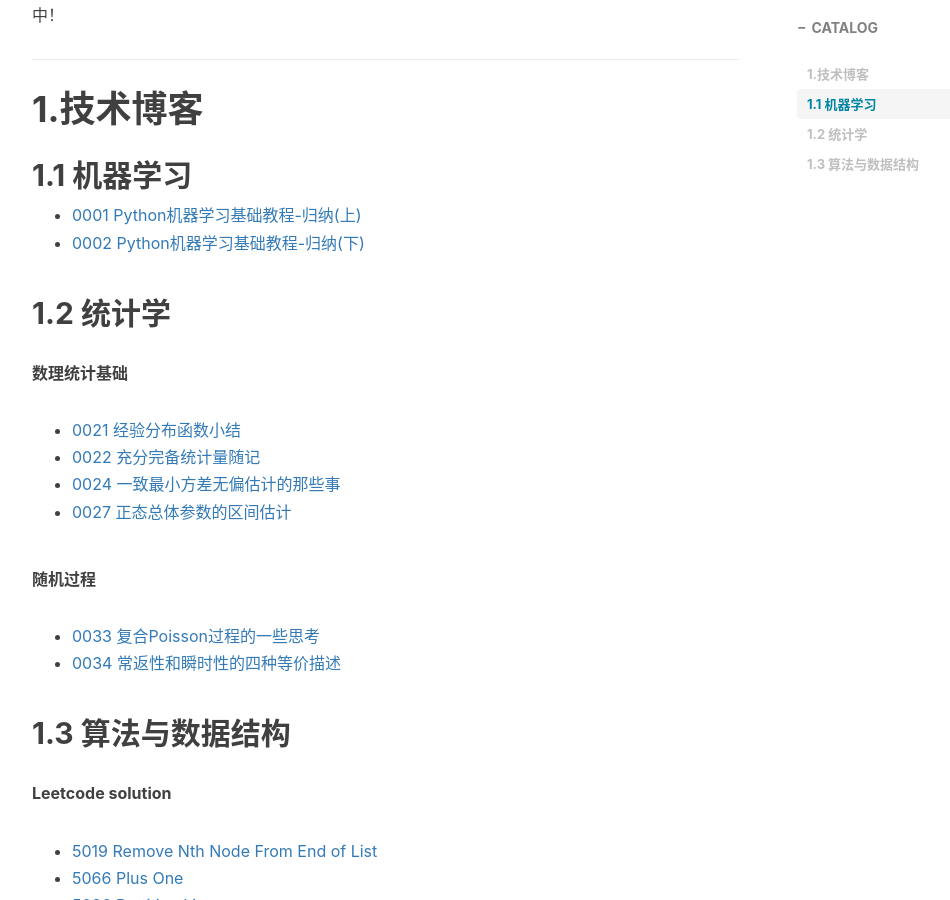
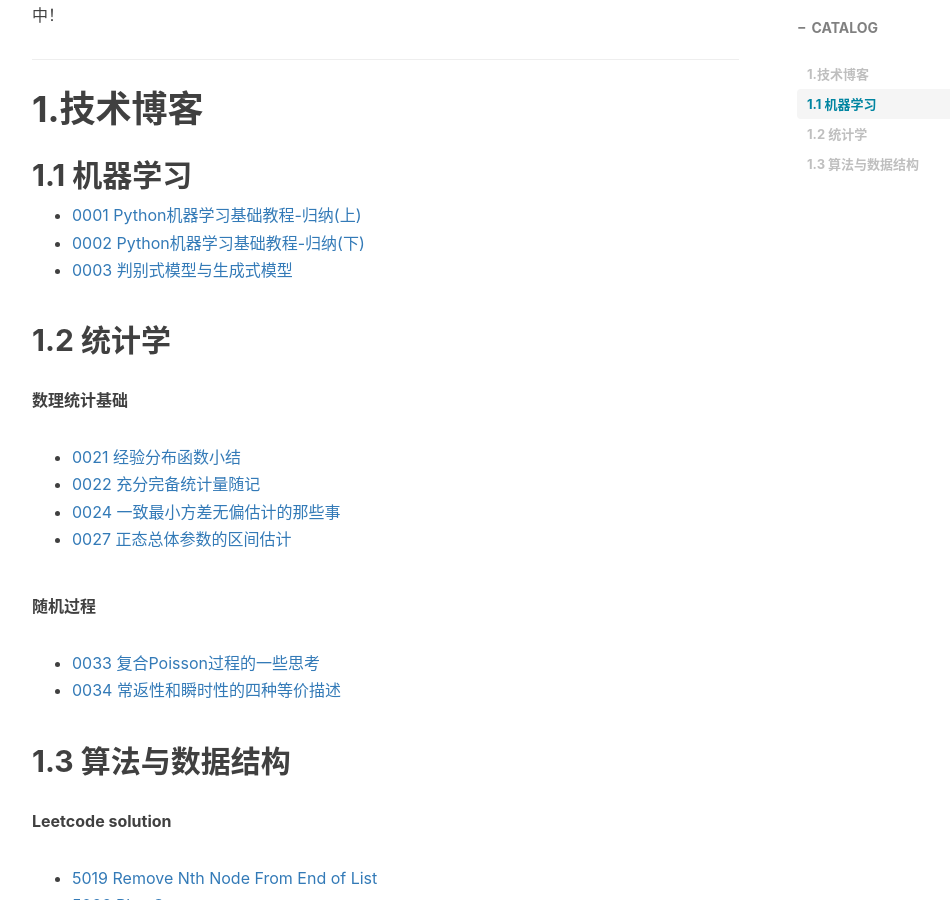
Before and after one commit to ZaccWu/ZaccWu.github.io, a Jekyll site: the page built from _posts/2099-01-01-[置顶]：我的文章链接.md, in a window 1280 px wide and 900 px high, scrolled down 564 px. Shown: the whole window, without its empty margins (233-1183 px from the left). Built offline with Jekyll 4.4.1, drawn with Linux system fonts in a browser that asks for light colours; nearby versions of some CDN libraries; comment, search, counter and statistics services are not loaded.

Commit message:
Update 2099-01-01-[置顶]：我的文章链接.md

```diff
--- a/_posts/2099-01-01-[置顶]：我的文章链接.md
+++ b/_posts/2099-01-01-[置顶]：我的文章链接.md
@@ -19,6 +19,7 @@ tags:                               #标签
 ## 1.1 机器学习
 * [0001 Python机器学习基础教程-归纳(上)](https://tinky2013.github.io/2019/04/08/Python%E6%9C%BA%E5%99%A8%E5%AD%A6%E4%B9%A0%E5%9F%BA%E7%A1%80%E6%95%99%E7%A8%8B-%E5%BD%92%E7%BA%B3(%E4%B8%8A)/)
 * [0002 Python机器学习基础教程-归纳(下)](https://tinky2013.github.io/2019/04/09/Python%E6%9C%BA%E5%99%A8%E5%AD%A6%E4%B9%A0%E5%9F%BA%E7%A1%80%E6%95%99%E7%A8%8B-%E5%BD%92%E7%BA%B3(%E4%B8%8B)/)
+* [0003 判别式模型与生成式模型](https://tinky2013.github.io/2019/07/11/%E5%88%A4%E5%88%AB%E5%BC%8F%E6%A8%A1%E5%9E%8B%E4%B8%8E%E7%94%9F%E6%88%90%E5%BC%8F%E6%A8%A1%E5%9E%8B/)
 
 ## 1.2 统计学
 **数理统计基础**
```
